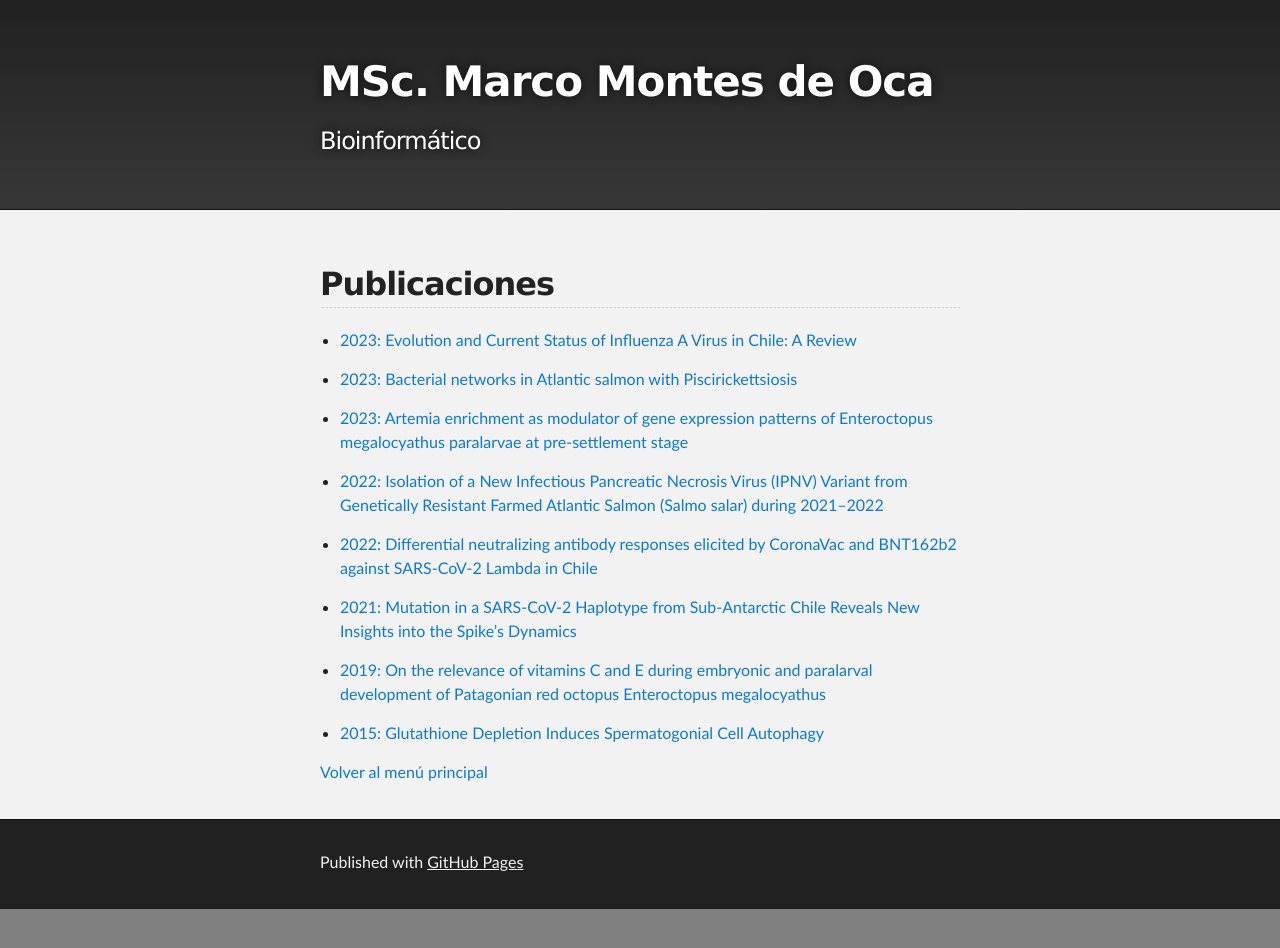
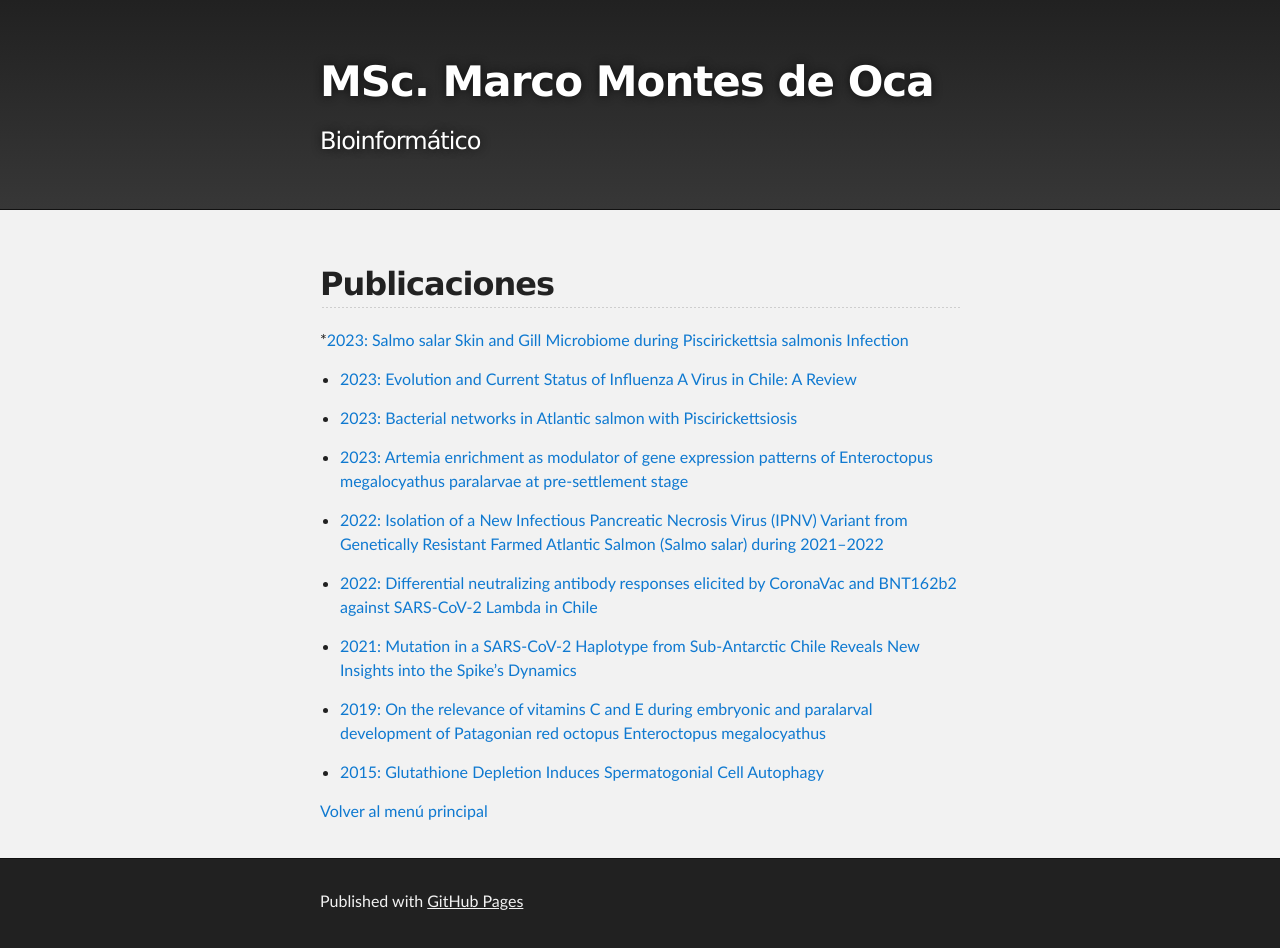
Before and after one commit to marco-montesdeoca/marco-montesdeoca.github.io, a Jekyll site: the page built from publicaciones.md, in a window 1280 px wide. Built offline with Jekyll 4.4.1, drawn with Linux system fonts in a browser that asks for light colours; our own code applies the rules of GitHub Pages for plain Markdown files; before the commit the page ends 909 px from its top, so only the background shows below that.

Commit message:
Update publicaciones.md

```diff
--- a/publicaciones.md
+++ b/publicaciones.md
@@ -1,4 +1,6 @@
 ## Publicaciones
+
+*[2023: Salmo salar Skin and Gill Microbiome during Piscirickettsia salmonis Infection](https://www.mdpi.com/2076-2615/14/1/97)
 
 * [2023: Evolution and Current Status of Influenza A Virus in Chile: A Review](https://www.mdpi.com/2076-0817/12/10/1252)
 
```
